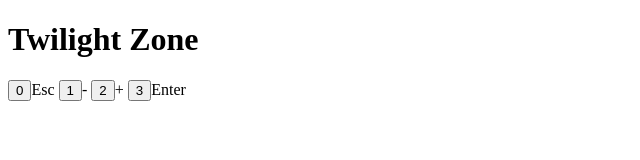
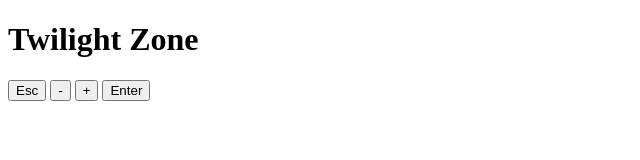
Before and after one commit to mattroth/bkglas-waca, a website: page index.html in a window 1280 px wide. Shown: the whole page, without its empty margins (0-640 px from the left). Drawn offline with nearby package versions, Linux system fonts and the light colour scheme.

Commit message:
Update index.html

```diff
--- a/index.html
+++ b/index.html
@@ -12,9 +12,9 @@
 <div id="input"></div>
 
 <H1>Twilight Zone</H1>
-<input type="button" id="0" value="0">Esc</input>
-<input type="button" id="1" value="1">-</input>
-<input type="button" id="2" value="2">+</input>
-<input type="button" id="3" value="3">Enter</input>
+<button id="0" value="0">Esc</button>
+<button id="1" value="1">-</button>
+<button id="2" value="2">+</button>
+<button id="3" value="3">Enter</button>
 </body>
 </html>
```
